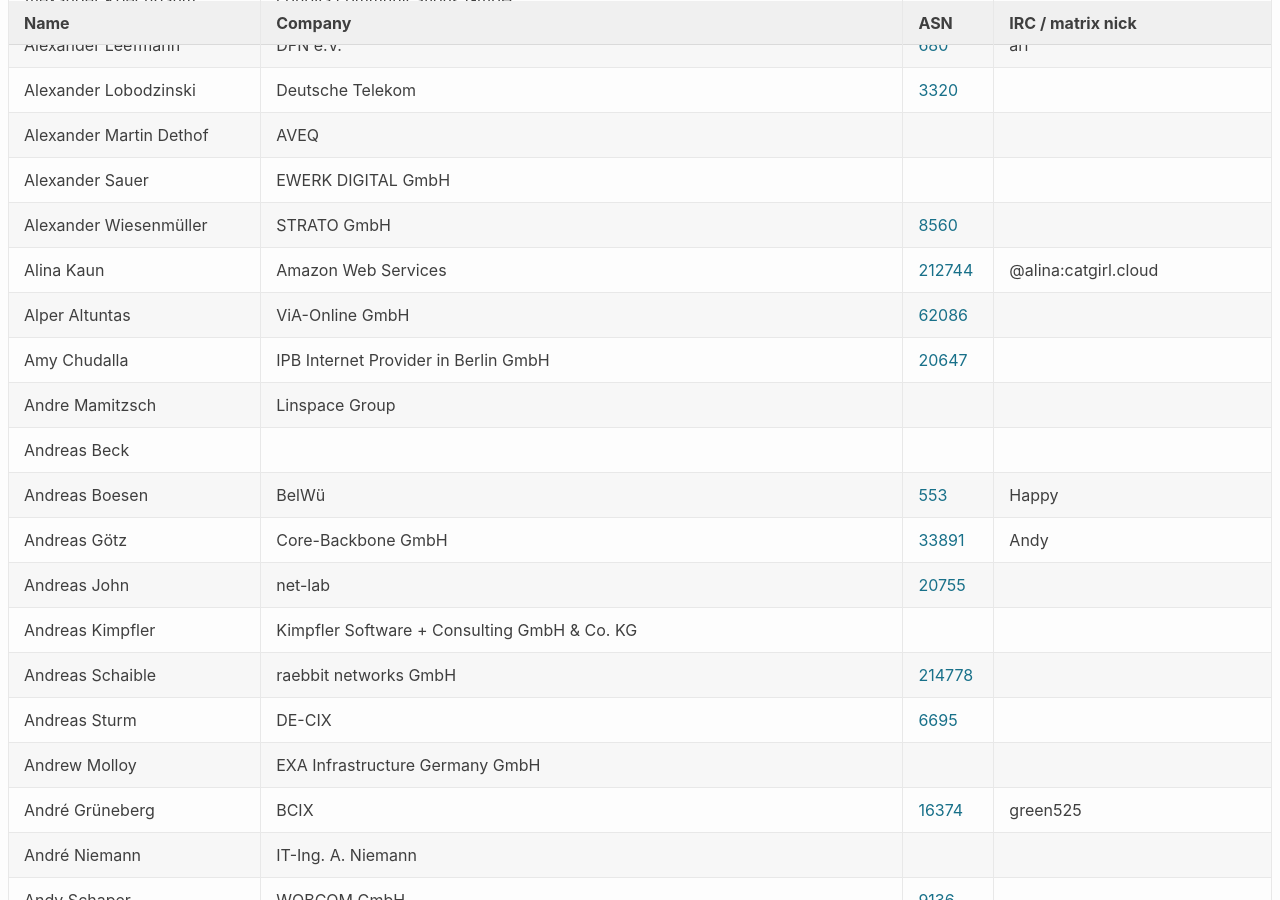
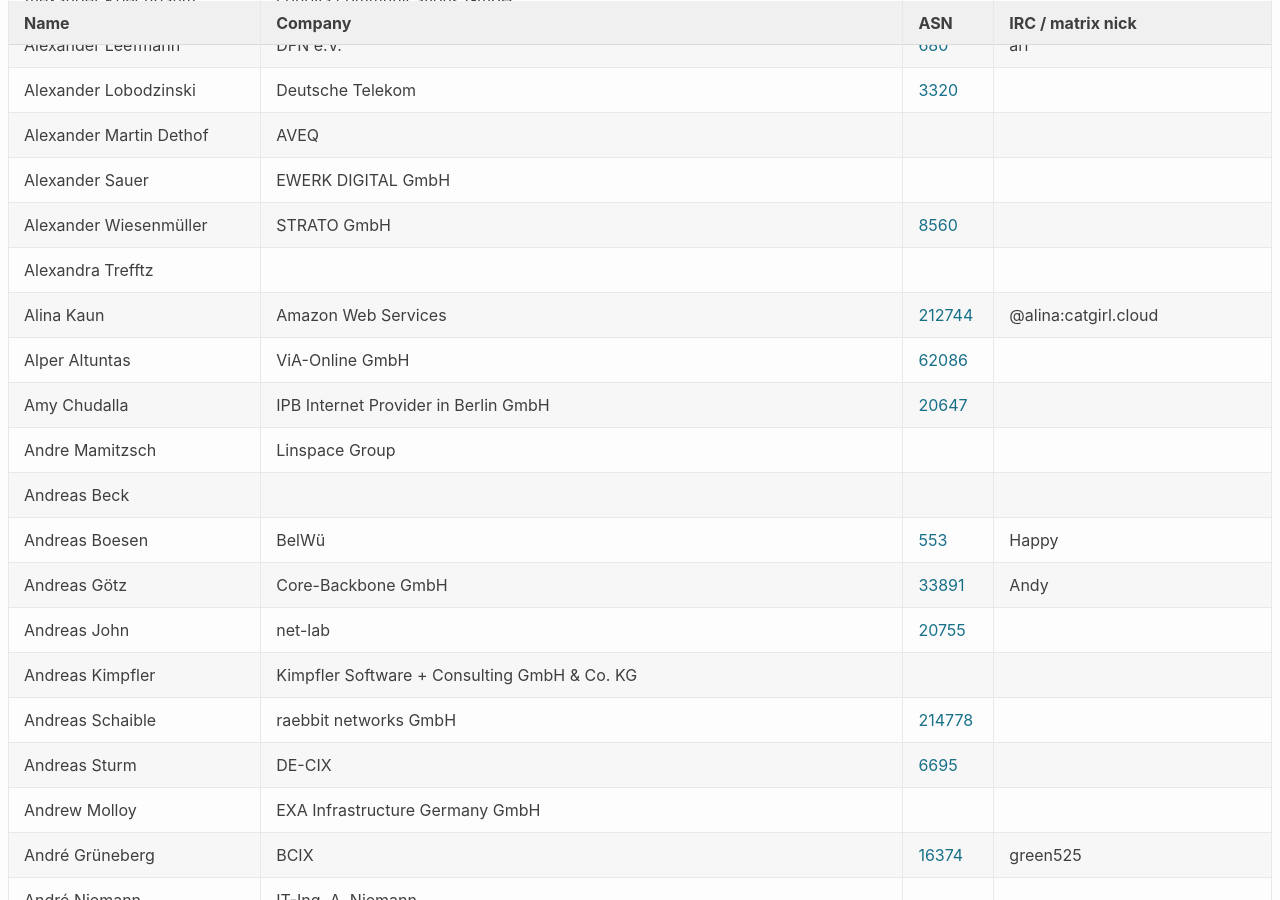
Before and after one commit to denog/pretix-attendeelist, a Jekyll site: the page built from denog17/index.markdown, in a window 1280 px wide and 900 px high, scrolled down 469 px. Built offline with Jekyll 4.4.1, drawn with Linux system fonts in a browser that asks for light colours.

Commit message:
Latest data: Sat Aug 23 11:47:57 UTC 2025

```diff
--- a/_data/attendees_denog17_onsite.json
+++ b/_data/attendees_denog17_onsite.json
@@ -66,6 +66,12 @@
     "asn": "8560"
   },
   {
+    "name": "Alexandra Trefftz",
+    "company": null,
+    "irc": null,
+    "asn": null
+  },
+  {
     "name": "Alex Senderkin",
     "company": "BCIX",
     "irc": "icebreak",
```
